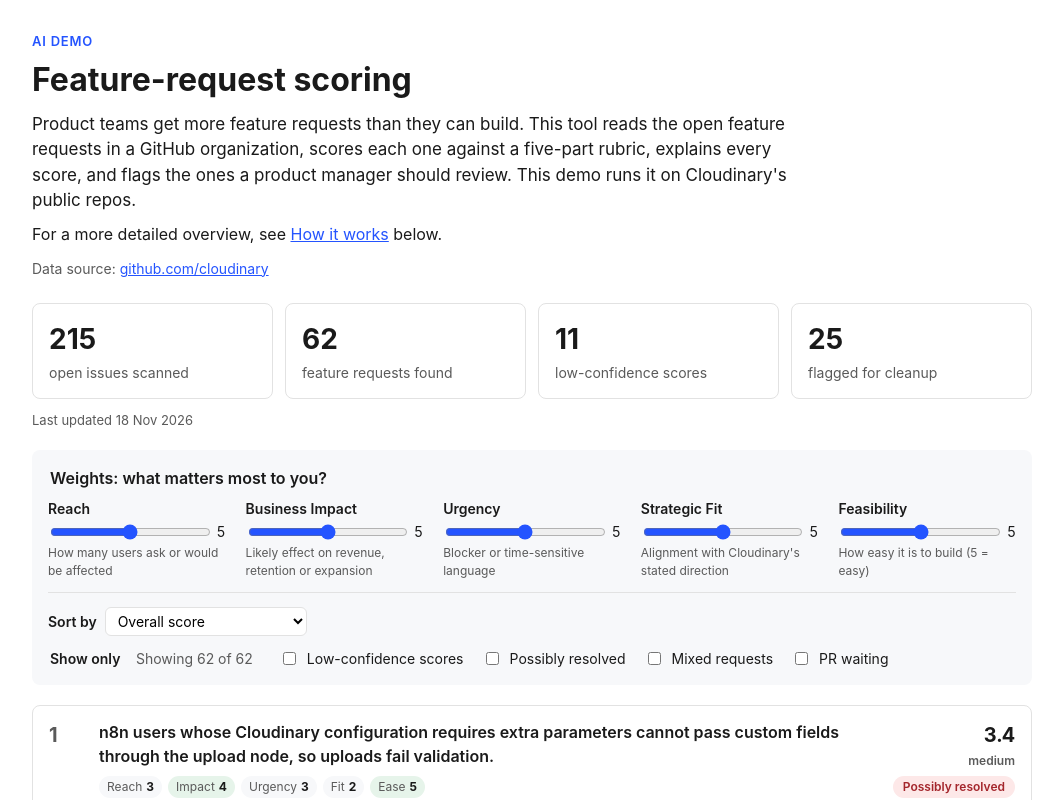
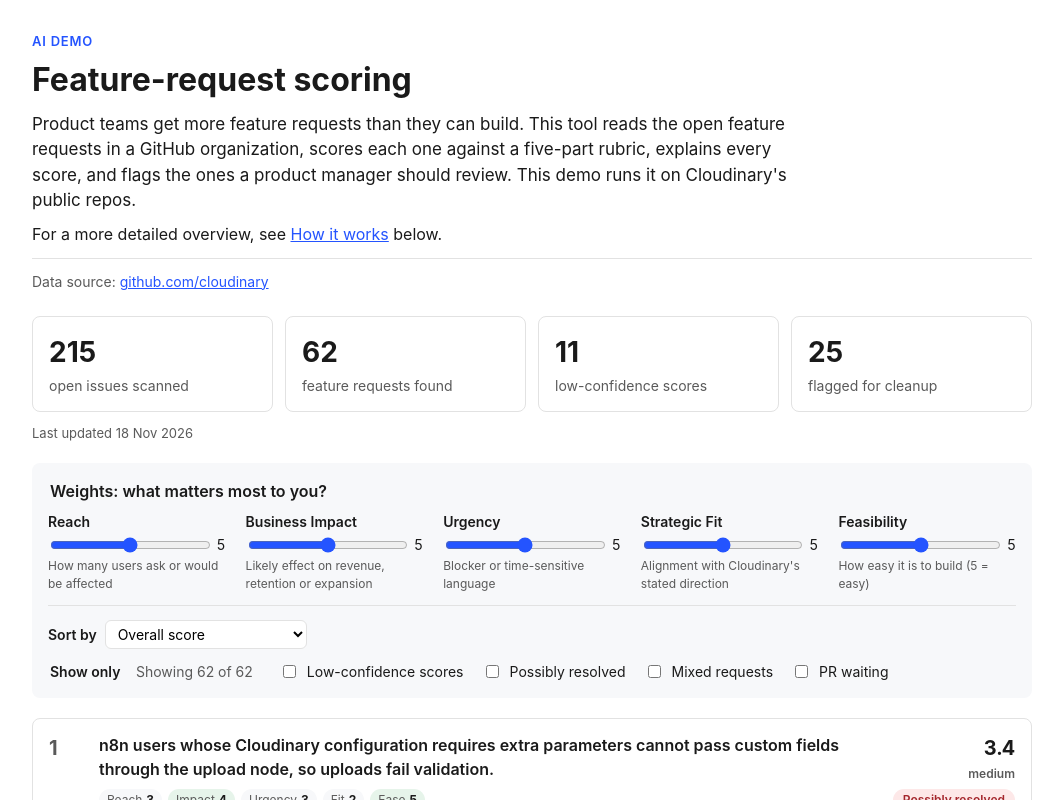
Before and after one commit to pcimring/feature-request-scoring, a React (Vite) app: page / in a window 1280 px wide. Shown: the top 800 px of the page, without its empty margins (108-1171 px from the left). Built offline with nearby package versions, Linux system fonts and the light colour scheme.

Commit message:
header: subtle rule between the lead and the data source
Co-Authored-By: Claude Opus 5.5 <noreply@anthropic.com>

```diff
--- a/src/styles.css
+++ b/src/styles.css
@@ -128,4 +128,4 @@ html { scroll-behavior: smooth; }
 #how-it-works { scroll-margin-top: 16px; }
 .rubric { margin: 6px 0 10px; padding-left: 20px; max-width: 760px; }
 .rubric li + li { margin-top: 4px; }
-.lead-more { margin: 0 0 12px; font-size: 16px; }
+.lead-more { margin: 0 0 12px; padding-bottom: 12px; border-bottom: 1px solid var(--color-border); font-size: 16px; }
```
